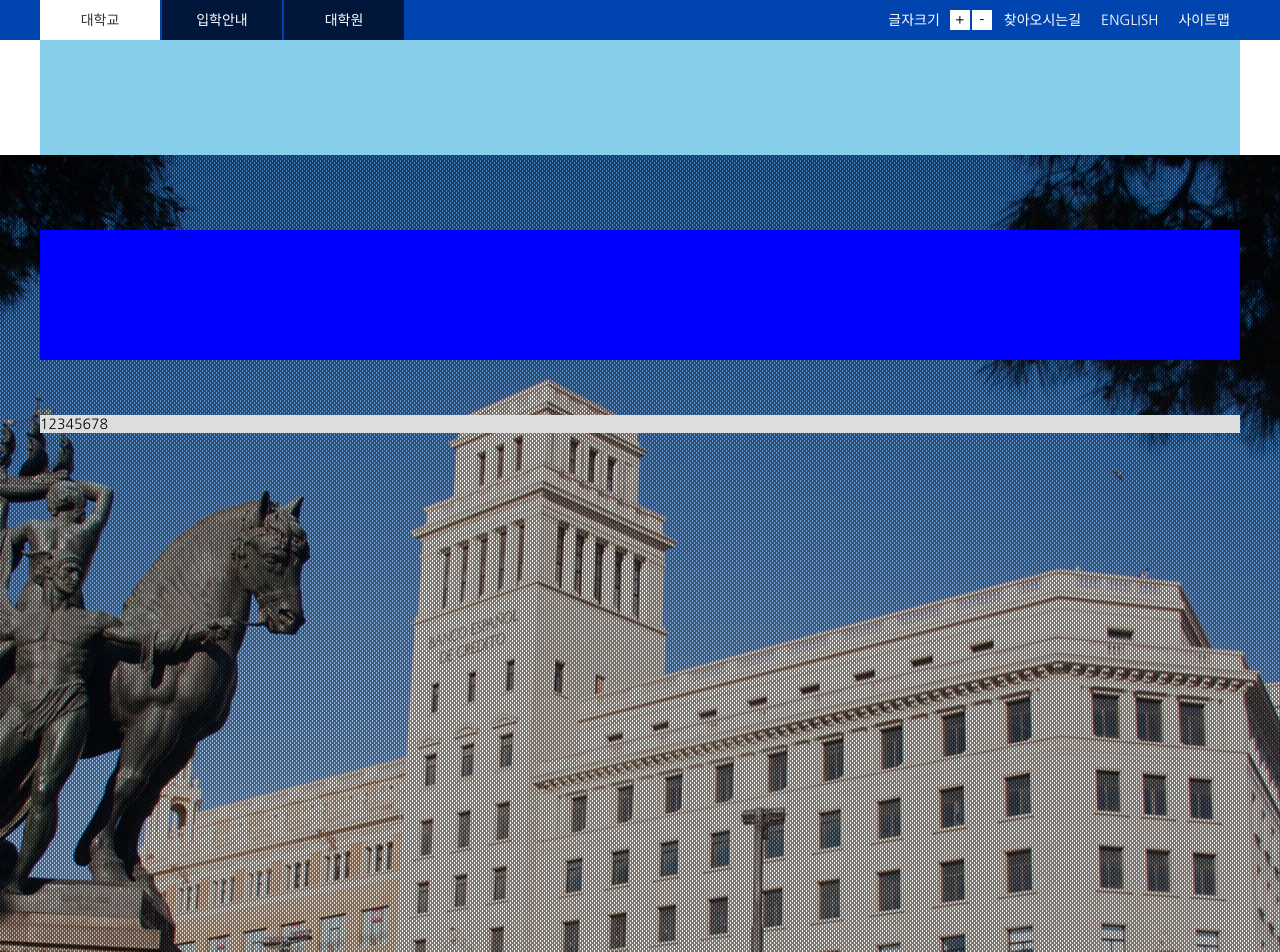
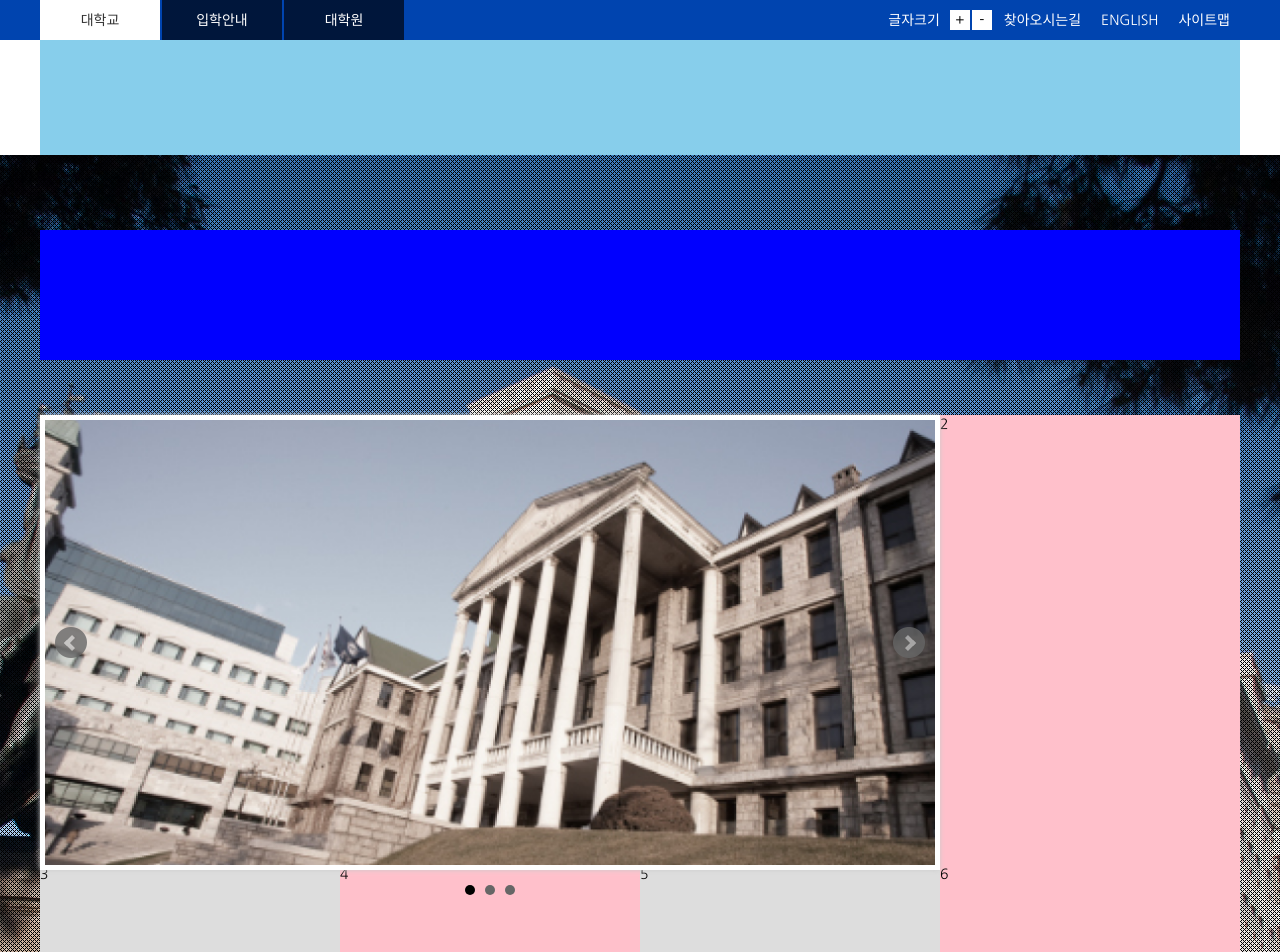
Before and after one commit to hanyong5/2021_uiux_site, a plain HTML site: page 02college/index.html in a window 1280 px wide. Shown: the top 952 px of the page. Drawn offline with Linux system fonts and the light colour scheme.

Commit message:
college 3st

```diff
--- a/02college/css/reset.css
+++ b/02college/css/reset.css
@@ -1,14 +1,10 @@
 @charset "utf-8";
 
-*{margin: 0;padding: 0;}
+*{margin: 0;padding: 0;box-sizing:border-box}
 li{list-style:none}
 
 a{text-decoration:none;}
 a:link,a:visited{color:#000;}
 
 .clearfix:after{content:"";display: block;clear: both;}
-
-/*body{
-	background-color:orange;
-	background-image:url(../images/bg_grid.gif);
-}*/
+img{display: block;}
--- a/02college/css/style.css
+++ b/02college/css/style.css
@@ -52,4 +52,15 @@ body{
 }
 
 .container{width: 1200px;margin: 0 auto;background: #ddd;}
-.container>ul>li{float: left;}
+.container>ul>li{float: left;width: 25%;height: 225px;}
+
+.container>ul>li:nth-child(2n){background:pink;}
+
+.container>ul>li:nth-child(1){width: 75%;height: 450px;}
+.container>ul>li:nth-child(2){height: 450px;}
+.container>ul>li:nth-child(3){}
+.container>ul>li:nth-child(4){}
+.container>ul>li:nth-child(5){}
+.container>ul>li:nth-child(6){}
+.container>ul>li:nth-child(7){}
+.container>ul>li:nth-child(8){width: 75%;}
--- a/02college/index.html
+++ b/02college/index.html
@@ -15,6 +15,14 @@
 
     <script src="js/jquery-3.1.1.min.js"></script>
     <script src="js/jquery.bxslider.js"></script>
+
+    <script>
+        $(document).ready(function(){
+            $(".slider1").bxSlider();
+            $(".slider2").bxSlider();
+        })
+    </script>
+
 
 </head>
 <body>
@@ -42,14 +50,25 @@
         <section class="title"></section>
         <div class="container">
             <ul class="clearfix">
-                <li>1</li>
+                <li>
+                    <ul class="slider1">
+                        <li><img src="images/slide01.png" alt=""></li>
+                        <li><img src="images/slide02.png" alt=""></li>
+                        <li><img src="images/slide03.png" alt=""></li>
+                    </ul>
+                </li>
                 <li>2</li>
                 <li>3</li>
                 <li>4</li>
                 <li>5</li>
                 <li>6</li>
                 <li>7</li>
-                <li>8</li>
+                <li>
+                    <ul class="slider2">
+                        <li><img src="images/banner01_01.png" alt=""></li>
+                        <li><img src="images/banner01_02.png" alt=""></li>
+                    </ul>
+                </li>
             </ul>
         </div>
 
```
Also changed, not shown: 02college/images/banner01_01.png (added), 02college/images/banner01_02.png (added), 02college/images/slide01.png (added), 02college/images/slide02.png (added), 02college/images/slide03.png (added).
